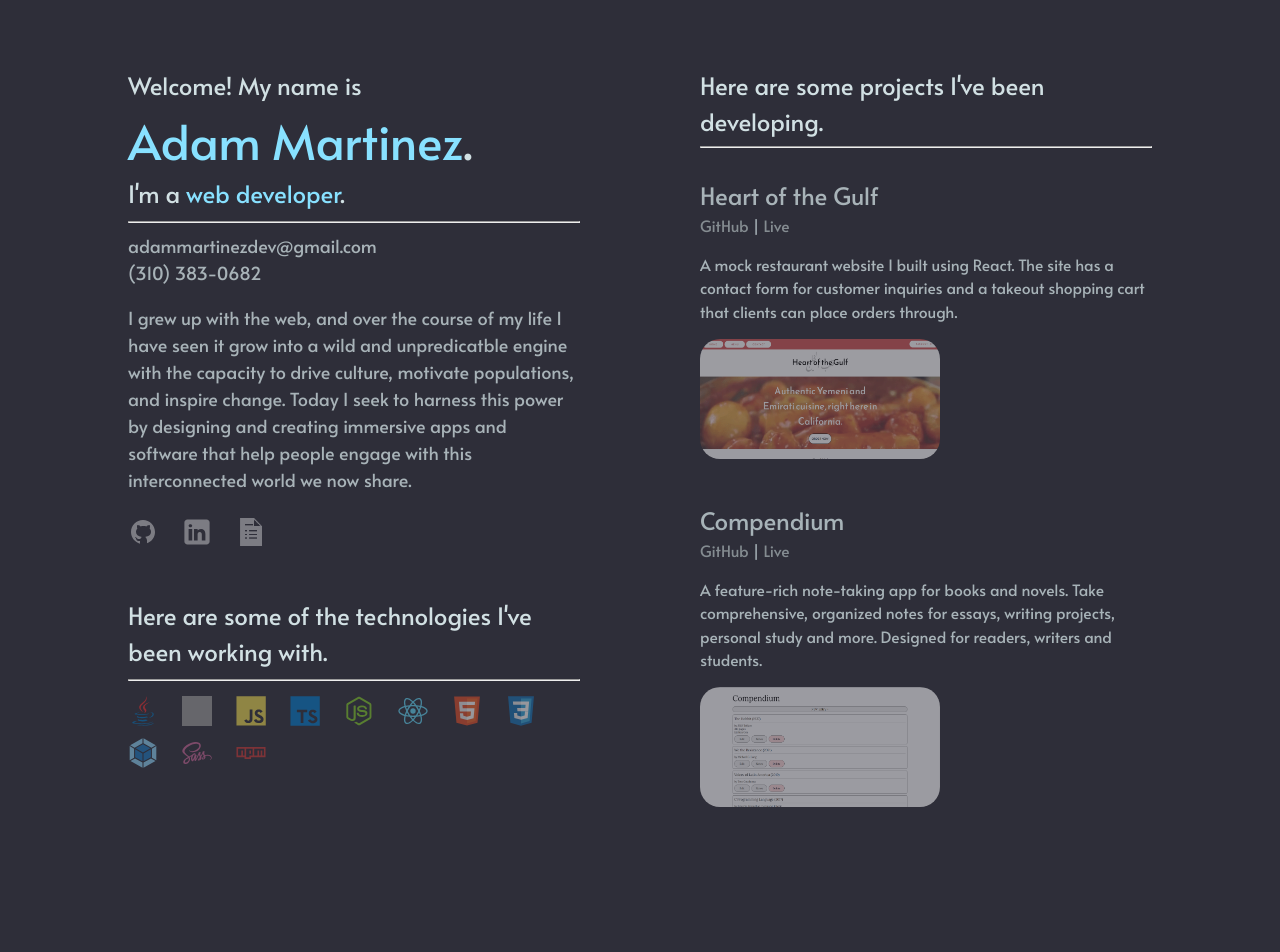
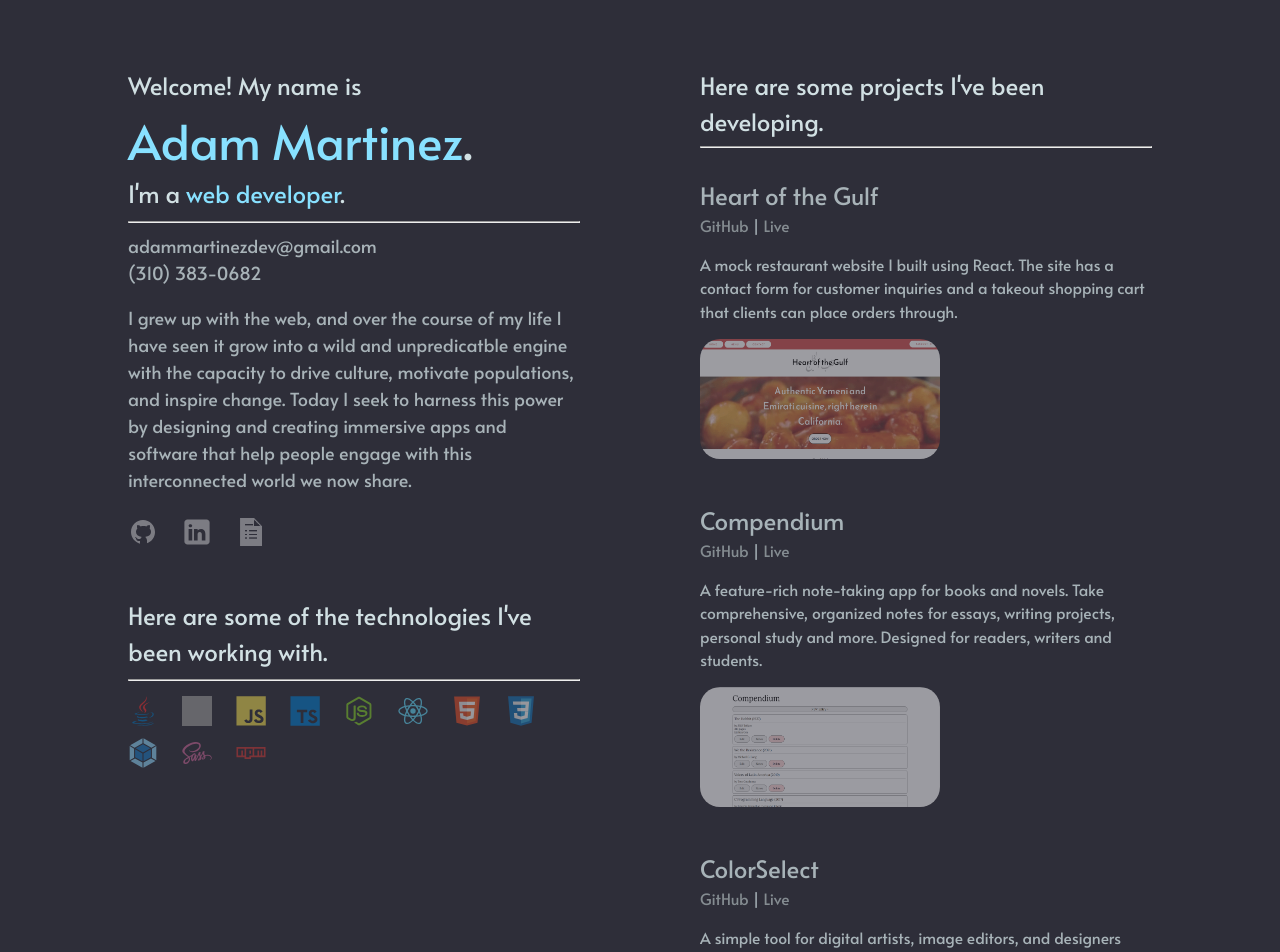
Before and after one commit to adamnmartinez/sitev2, a React (Vite) app: page / in a window 1280 px wide. Shown: the top 952 px of the page. Before the commit the page ends 871 px from the top, so only its background shows below. Built offline with nearby package versions, Linux system fonts and the light colour scheme; grey boxes are pictures that could not be loaded; a web font is replaced by a local one.

Commit message:
ColorSelect

```diff
--- a/src/components/Projects.jsx
+++ b/src/components/Projects.jsx
@@ -1,6 +1,7 @@
 import { useState } from "react";
 import hotg from "../assets/images/hotgss.png";
 import compendium from "../assets/images/compendiumss.png";
+import colorselect from "../assets/images/colorselect.png"
 
 export default function Projects() {
   function ProjectItem({ name, desc, img, tags = [], repo, live }) {
@@ -43,6 +44,13 @@ export default function Projects() {
           repo="https://github.com/adamnmartinez/compendium"
           live="https://compendiumapp.netlify.app/"
         />
+        <ProjectItem
+          name="ColorSelect"
+          desc="A simple tool for digital artists, image editors, and designers that takes in an image and provides information about its color distribution, including the most frequent pixel color values as well as an average color value."
+          img={colorselect}
+          repo="https://github.com/adamnmartinez/colorselect"
+          live="https://imagecolorselect.netlify.app/"
+        />
       </ul>
     );
   }
```
Also changed, not shown: src/assets/images/colorselect.png (added).
